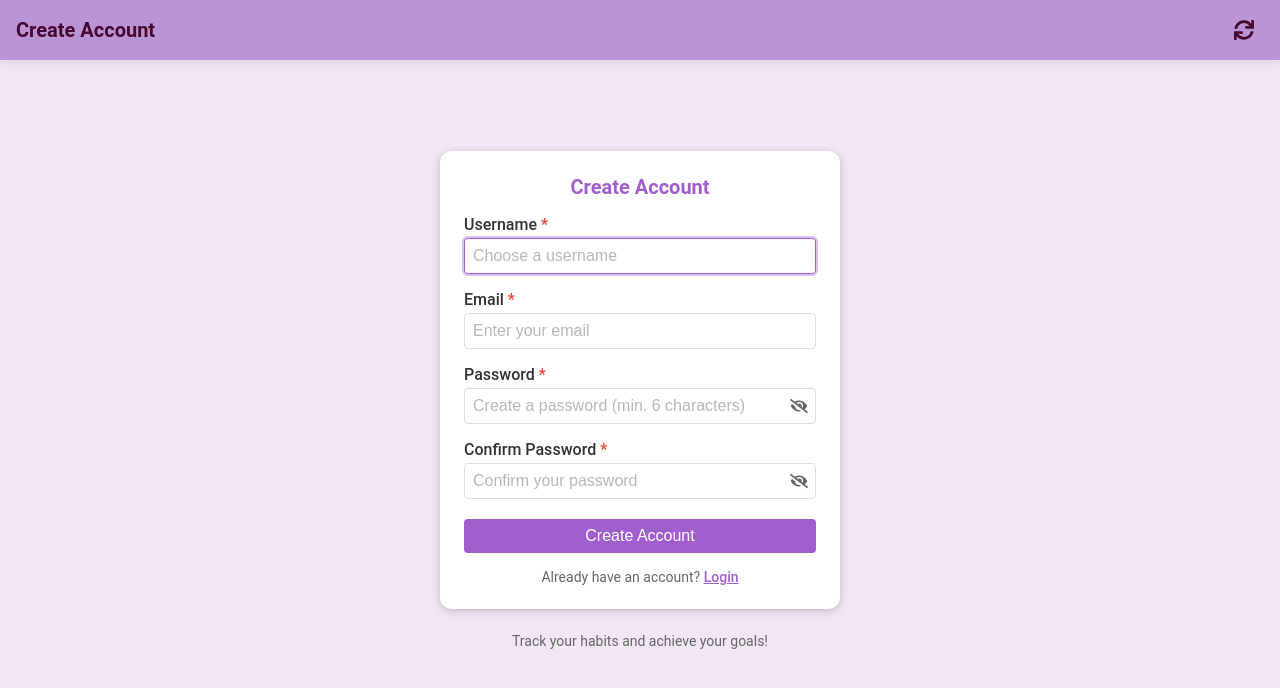
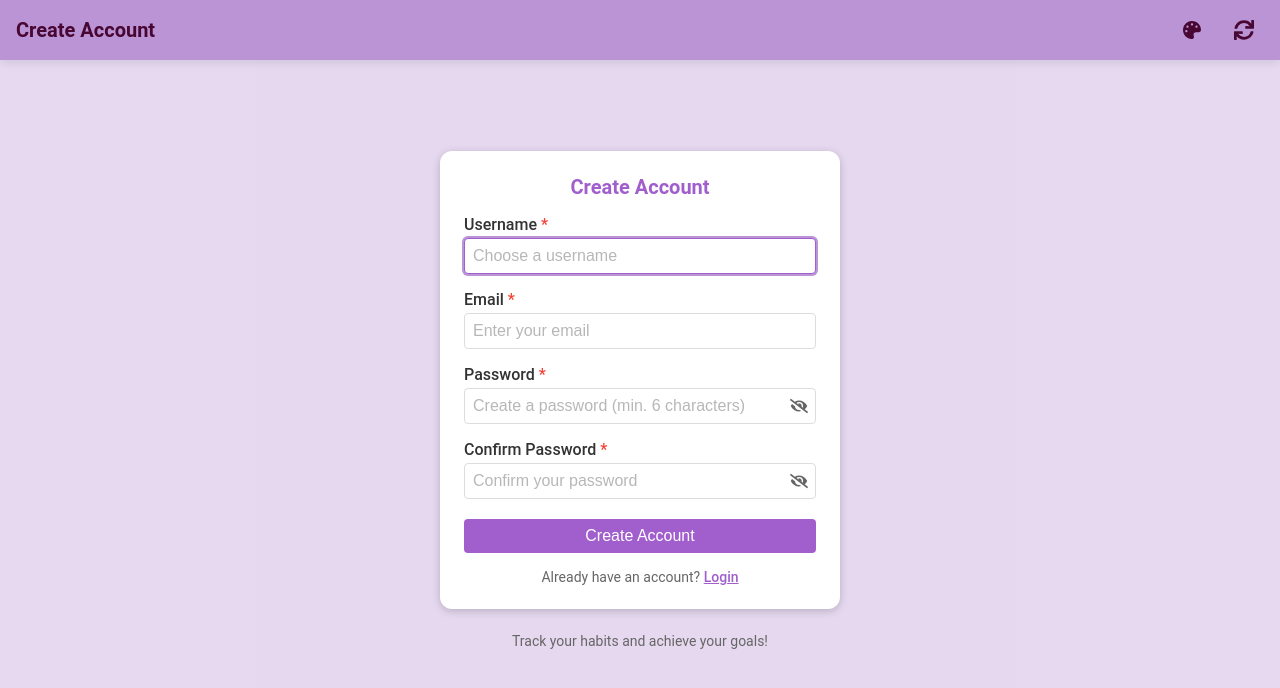
Before and after one commit to georgepapagapitos/habits-ui, a React (Vite) app: page /register in a window 1280 px wide. Shown: the top 688 px of the page. Built offline with nearby package versions, Linux system fonts and the light colour scheme; no server answers.

Commit message:
Add color swap

```diff
--- a/src/common/components/index.ts
+++ b/src/common/components/index.ts
@@ -5,3 +5,4 @@ export * from "./Dialog";
 export * from "./Menu";
 export * from "./Confetti";
 export * from "./Spinner";
+export * from "./ThemeSelector";
--- a/src/common/hooks/index.ts
+++ b/src/common/hooks/index.ts
@@ -2,3 +2,4 @@ export { useMenuManager } from "./useMenuManager";
 export { default as useMessageManager } from "./useMessageManager";
 export { MessageProvider, useMessages } from "./messageContext";
 export { MenuProvider, useMenuContext } from "./menuContext";
+export { ThemeProvider, useTheme } from "./themeContext";
--- /dev/null
+++ b/src/common/hooks/themeContext.tsx
@@ -0,0 +1,68 @@
+import { colorThemes, ColorTheme } from "@theme/colors";
+import {
+  createContext,
+  ReactNode,
+  useContext,
+  useEffect,
+  useState,
+} from "react";
+import { ThemeProvider as StyledThemeProvider } from "styled-components";
+import theme from "@theme";
+
+// Local storage key for storing theme preference
+const THEME_STORAGE_KEY = "habits-ui-theme-preference";
+
+interface ThemeContextType {
+  currentTheme: ColorTheme;
+  setTheme: (theme: ColorTheme) => void;
+  availableThemes: ColorTheme[];
+}
+
+const ThemeContext = createContext<ThemeContextType | undefined>(undefined);
+
+interface ThemeProviderProps {
+  children: ReactNode;
+}
+
+export const ThemeProvider = ({ children }: ThemeProviderProps) => {
+  // Initialize from local storage or default to purple
+  const [currentTheme, setCurrentTheme] = useState<ColorTheme>(() => {
+    const savedTheme = localStorage.getItem(THEME_STORAGE_KEY);
+    return (savedTheme as ColorTheme) || "purple";
+  });
+
+  // Update theme in local storage when changed
+  useEffect(() => {
+    localStorage.setItem(THEME_STORAGE_KEY, currentTheme);
+  }, [currentTheme]);
+
+  // Create a merged theme with the selected color palette
+  const mergedTheme = {
+    ...theme,
+    colors: colorThemes[currentTheme],
+  };
+
+  const setTheme = (newTheme: ColorTheme) => {
+    setCurrentTheme(newTheme);
+  };
+
+  const contextValue: ThemeContextType = {
+    currentTheme,
+    setTheme,
+    availableThemes: Object.keys(colorThemes) as ColorTheme[],
+  };
+
+  return (
+    <ThemeContext.Provider value={contextValue}>
+      <StyledThemeProvider theme={mergedTheme}>{children}</StyledThemeProvider>
+    </ThemeContext.Provider>
+  );
+};
+
+export const useTheme = (): ThemeContextType => {
+  const context = useContext(ThemeContext);
+  if (!context) {
+    throw new Error("useTheme must be used within a ThemeProvider");
+  }
+  return context;
+};
--- a/src/common/theme/colors.ts
+++ b/src/common/theme/colors.ts
@@ -1,12 +1,19 @@
-export const colors = {
+// Color palette generator functions
+const generateColorPalette = (
+  primaryColor: string,
+  primaryLight: string,
+  primaryDark: string,
+  primaryText: string
+) => {
+  return {
     // Primary colors
-  primary: "#a15fcd", // Main purple brand color
-  primaryLight: "#bb94d5", // Lighter purple (used in header/nav)
-  primaryDark: "#653b81", // Darker purple (hover states)
-  primaryText: "#480733", // Text on purple elements
-  primaryHover: "#9157ba",
-  primaryFocus: "#d9c1ee",
-  primaryActive: "#653b81",
+    primary: primaryColor,
+    primaryLight: primaryLight,
+    primaryDark: primaryDark,
+    primaryText: primaryText,
+    primaryHover: primaryDark,
+    primaryFocus: primaryLight,
+    primaryActive: primaryDark,
 
     // Secondary colors
     secondary: "#a896a6", // For secondary buttons
@@ -20,19 +27,19 @@ export const colors = {
     accent2: "#4db6ac", // Teal
     accent3: "#ffb74d", // Amber
 
-  // Background colors
-  background: "#f2e6f5", // Main background
-  backgroundAlt: "#e8dceb", // Alternative background
-  backgroundHover: "#eadced", // Hover background
-  backgroundActive: "#e2d4e5", // Active state background
-  surface: "#ffffff", // Card/component backgrounds
-  surfaceHover: "#f9f5fa", // Hover state for cards
-  surfaceActive: "#f3eef4", // Active state for cards
+    // Background colors - adjusted to match the primary color
+    background: `${primaryLight}33`, // Very light version of primary with low opacity
+    backgroundAlt: `${primaryLight}44`,
+    backgroundHover: `${primaryLight}55`,
+    backgroundActive: `${primaryLight}66`,
+    surface: "#ffffff",
+    surfaceHover: `${primaryLight}11`,
+    surfaceActive: `${primaryLight}22`,
 
     // Text colors
-  text: "#333333", // Primary text
-  textLight: "#666666", // Secondary text
-  textMuted: "#999999", // Muted text
+    text: "#333333",
+    textLight: "#666666",
+    textMuted: "#999999",
     textOnPrimary: "#ffffff",
     textOnDark: "#ffffff",
 
@@ -54,16 +61,16 @@ export const colors = {
     disabled: "#cccccc", // Disabled state
     disabledBackground: "#f5f5f5", // Background for disabled elements
     disabledText: "#888888", // Text on disabled elements
-  focus: "#d9c1ee", // Focus indicator
-  active: "#9157ba", // Active state
-  hover: "rgba(0, 0, 0, 0.05)", // Standard hover overlay
-  pressed: "rgba(0, 0, 0, 0.1)", // Standard pressed/active overlay
+    focus: primaryLight,
+    active: primaryColor,
+    hover: "rgba(0, 0, 0, 0.05)",
+    pressed: "rgba(0, 0, 0, 0.1)",
 
     // Others
     border: "#dddddd",
     borderLight: "#eeeeee",
     borderDark: "#cccccc",
-  borderFocus: "#bb94d5",
+    borderFocus: primaryLight,
     shadow: "rgba(0, 0, 0, 0.1)",
     shadowDark: "rgba(0, 0, 0, 0.2)",
     overlay: "rgba(0, 0, 0, 0.5)",
@@ -71,14 +78,31 @@ export const colors = {
     overlayDark: "rgba(0, 0, 0, 0.7)",
     divider: "#e5e5e5",
 
-  // Functional transparent colors (for consistent opacity handling)
+    // Functional transparent colors
     transparent: {
-    light: "rgba(0, 0, 0, 0.05)", // 5% opacity black
-    medium: "rgba(0, 0, 0, 0.1)", // 10% opacity black
-    heavy: "rgba(0, 0, 0, 0.2)", // 20% opacity black
-    primary10: "rgba(161, 95, 205, 0.1)", // Primary with 10% opacity
-    primary20: "rgba(161, 95, 205, 0.2)", // Primary with 20% opacity
-    white10: "rgba(255, 255, 255, 0.1)", // White with 10% opacity
-    white20: "rgba(255, 255, 255, 0.2)", // White with 20% opacity
+      light: "rgba(0, 0, 0, 0.05)",
+      medium: "rgba(0, 0, 0, 0.1)",
+      heavy: "rgba(0, 0, 0, 0.2)",
+      primary10: `${primaryColor}1a`, // Primary with 10% opacity
+      primary20: `${primaryColor}33`, // Primary with 20% opacity
+      white10: "rgba(255, 255, 255, 0.1)",
+      white20: "rgba(255, 255, 255, 0.2)",
     },
   };
+};
+
+// Define color themes
+export const colorThemes = {
+  purple: generateColorPalette("#a15fcd", "#bb94d5", "#653b81", "#480733"),
+  blue: generateColorPalette("#3f51b5", "#7986cb", "#303f9f", "#1a237e"),
+  green: generateColorPalette("#4caf50", "#81c784", "#388e3c", "#1b5e20"),
+  red: generateColorPalette("#f44336", "#e57373", "#d32f2f", "#b71c1c"),
+  teal: generateColorPalette("#009688", "#4db6ac", "#00796b", "#004d40"),
+  orange: generateColorPalette("#ff9800", "#ffb74d", "#f57c00", "#e65100"),
+};
+
+// Default to purple theme
+export const colors = colorThemes.purple;
+
+// Export all for theme context
+export type ColorTheme = keyof typeof colorThemes;
--- a/src/layout/components/Header/Header.tsx
+++ b/src/layout/components/Header/Header.tsx
@@ -1,11 +1,15 @@
 import { useAuth } from "@auth/hooks";
+import { ThemeSelector } from "@common/components";
 import { useLocation } from "react-router-dom";
-import { FaSync } from "react-icons/fa";
+import { FaSync, FaPalette } from "react-icons/fa";
+import { useState, useRef, useEffect } from "react";
 import {
   HeaderActions,
   HeaderContainer,
   LogoutButton,
   RefreshButton,
+  ThemeButton,
+  ThemeSelectorContainer,
   Title,
   UserInfo,
 } from "./header.styles";
@@ -17,6 +21,9 @@ interface HeaderProps {
 export const Header: React.FC<HeaderProps> = ({ title }: HeaderProps) => {
   const { isAuthenticated, user, logout } = useAuth();
   const location = useLocation();
+  const [showThemeSelector, setShowThemeSelector] = useState(false);
+  const themeDropdownRef = useRef<HTMLDivElement>(null);
+  const themeButtonRef = useRef<HTMLButtonElement>(null);
 
   const handleRefresh = () => {
     window.location.reload();
@@ -26,6 +33,29 @@ export const Header: React.FC<HeaderProps> = ({ title }: HeaderProps) => {
     }
   };
 
+  const toggleThemeSelector = () => {
+    setShowThemeSelector((prev) => !prev);
+  };
+
+  // Close theme selector when clicking outside
+  useEffect(() => {
+    const handleClickOutside = (event: MouseEvent) => {
+      if (
+        themeDropdownRef.current &&
+        !themeDropdownRef.current.contains(event.target as Node) &&
+        themeButtonRef.current &&
+        !themeButtonRef.current.contains(event.target as Node)
+      ) {
+        setShowThemeSelector(false);
+      }
+    };
+
+    document.addEventListener("mousedown", handleClickOutside);
+    return () => {
+      document.removeEventListener("mousedown", handleClickOutside);
+    };
+  }, []);
+
   // Only show user info and logout on main page, not on login/register
   const showAuthControls = isAuthenticated && location.pathname === "/";
 
@@ -33,6 +63,18 @@ export const Header: React.FC<HeaderProps> = ({ title }: HeaderProps) => {
     <HeaderContainer>
       <Title>{title || "Habits"}</Title>
       <HeaderActions>
+        <ThemeButton
+          onClick={toggleThemeSelector}
+          aria-label="Change theme color"
+          ref={themeButtonRef}
+        >
+          <FaPalette size={18} />
+        </ThemeButton>
+        {showThemeSelector && (
+          <ThemeSelectorContainer ref={themeDropdownRef}>
+            <ThemeSelector />
+          </ThemeSelectorContainer>
+        )}
         {showAuthControls && user && (
           <>
             <UserInfo>{user.username}</UserInfo>
--- a/src/layout/components/Header/header.styles.ts
+++ b/src/layout/components/Header/header.styles.ts
@@ -117,3 +117,44 @@ export const UserInfo = styled.div`
   color: ${({ theme }) => theme.colors.primaryText};
   margin-right: ${({ theme }) => theme.spacing.xs};
 `;
+
+export const ThemeButton = styled.button`
+  background: none;
+  border: none;
+  color: ${({ theme }) => theme.colors.primaryText};
+  width: 40px;
+  height: 40px;
+  border-radius: 50%;
+  cursor: pointer;
+  display: flex;
+  align-items: center;
+  justify-content: center;
+  transition: all 0.2s ease;
+  padding: 0;
+  margin-right: ${({ theme }) => theme.spacing.xs};
+
+  &:hover {
+    background-color: rgba(0, 0, 0, 0.05);
+  }
+
+  &:active {
+    background-color: rgba(0, 0, 0, 0.1);
+  }
+
+  &:focus {
+    outline: none;
+    box-shadow: 0 0 0 2px ${({ theme }) => theme.colors.primaryLight};
+  }
+`;
+
+export const ThemeSelectorContainer = styled.div`
+  position: absolute;
+  top: 70px;
+  right: 20px;
+  background: white;
+  border-radius: ${({ theme }) => theme.borderRadius.medium};
+  box-shadow: 0 4px 12px rgba(0, 0, 0, 0.15);
+  padding: ${({ theme }) => theme.spacing.md};
+  z-index: 1001;
+  width: 180px;
+`;
--- a/src/main.tsx
+++ b/src/main.tsx
@@ -1,17 +1,16 @@
 import { AuthProvider } from "@auth/hooks";
+import { ThemeProvider } from "@common/hooks";
 import GlobalStyle from "@styles/global.ts";
-import theme from "@theme";
 import { StrictMode } from "react";
 import { createRoot } from "react-dom/client";
 import { BrowserRouter } from "react-router-dom";
-import { ThemeProvider } from "styled-components";
 import { AppRoutes } from "./App/index.ts";
 
 createRoot(document.getElementById("root")!).render(
   <StrictMode>
     <BrowserRouter>
       <AuthProvider>
-        <ThemeProvider theme={theme}>
+        <ThemeProvider>
           <GlobalStyle />
           <AppRoutes />
         </ThemeProvider>
```
Also changed, not shown: src/common/components/ThemeSelector/index.tsx (added, +84 -0 lines). Lines whose indentation alone changed are shown as unchanged.
